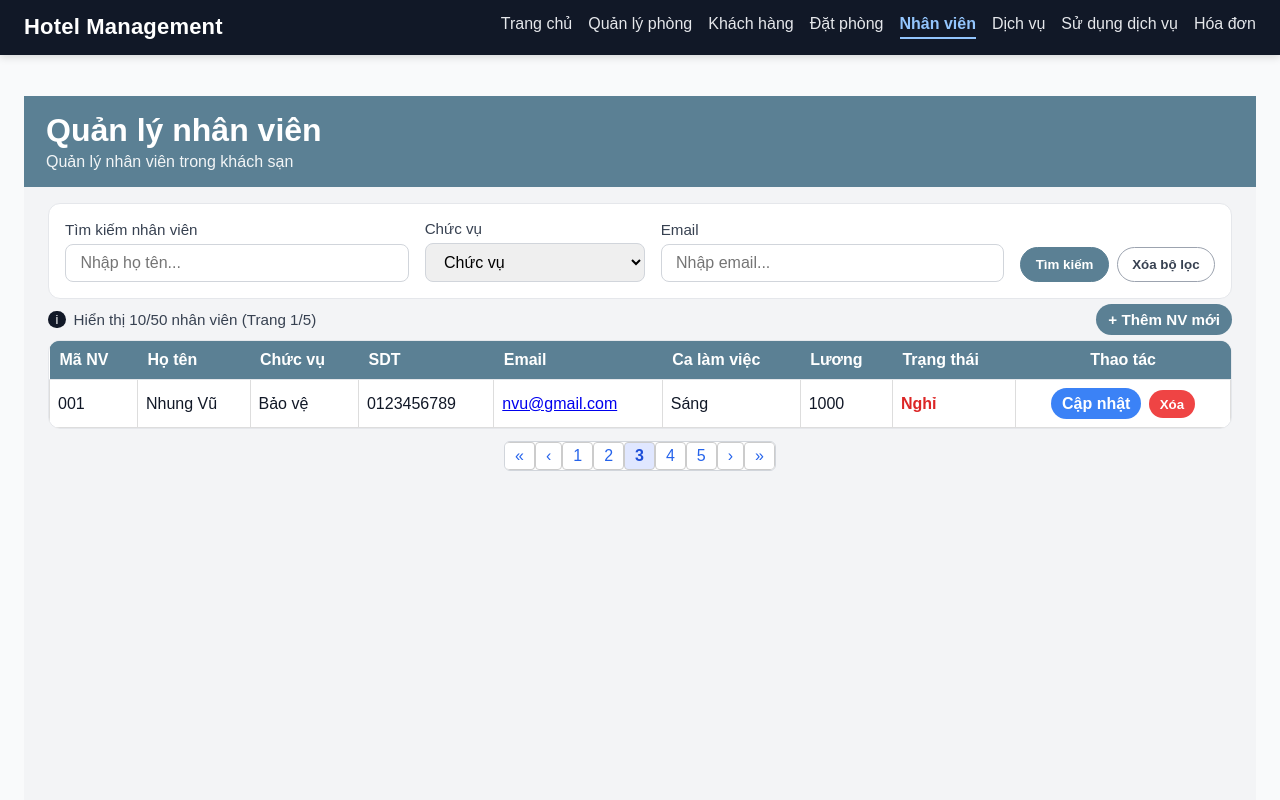
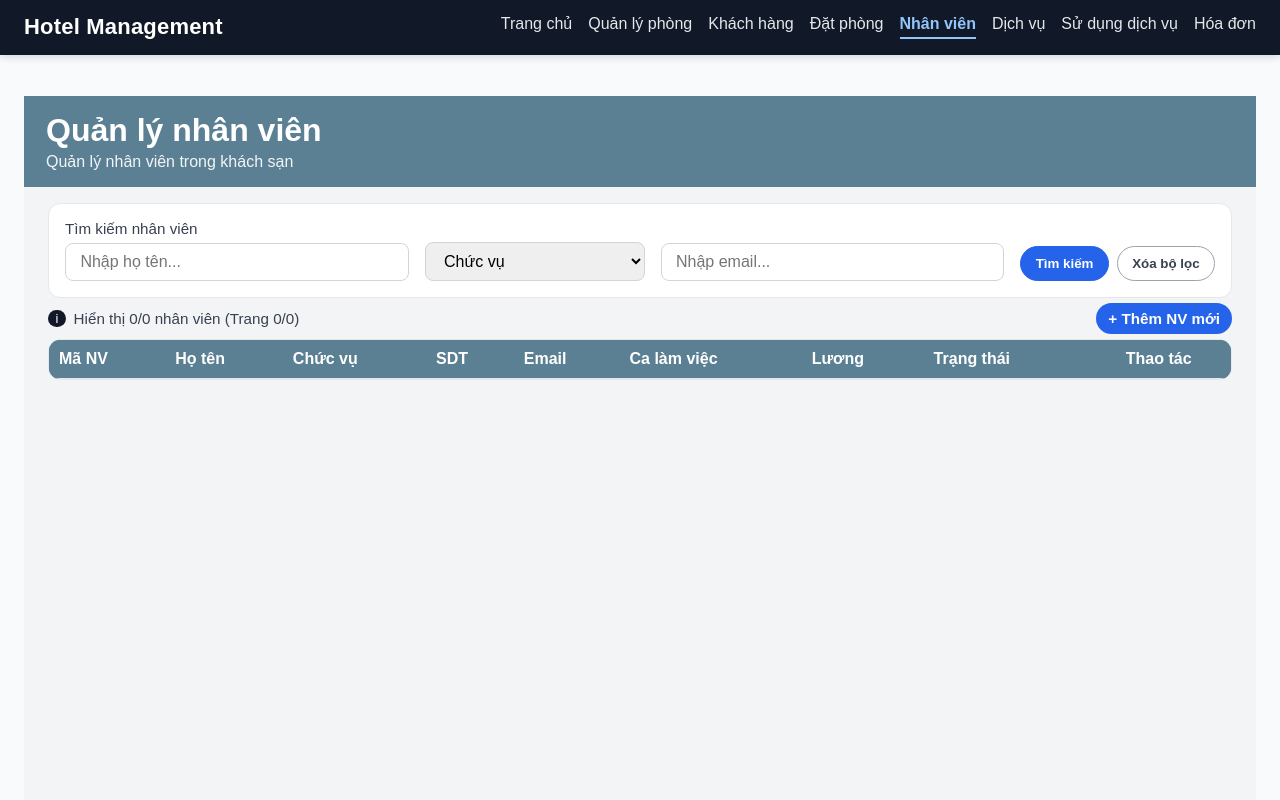
Before and after one commit to jotoki3142/QLKS_Front-end, a Next.js app: page /employee in a window 1280 px wide. Shown: the top 800 px of the page. Built offline with nearby package versions, Linux system fonts and the light colour scheme.

Commit message:
Cập nhật code quản lý nhân viên ở nhánh dev

```diff
--- a/app/employee/page.module.css
+++ b/app/employee/page.module.css
@@ -30,7 +30,7 @@
 }
 
 .searchBox button {
-  background-color: #385490;
+  background-color: #2e64da;
   color: white;
   padding: 8px 15px;
   border: none;
@@ -57,7 +57,7 @@
 }
 
 .addBtn {
-  background-color: #0369a1;
+  background-color: #2e64da;
   color: white;
   padding: 8px 15px;
   border-radius: 6px;
@@ -165,10 +165,10 @@
 .input:focus, .select:focus { outline: none; box-shadow: 0 0 0 2px rgba(37,99,235,0.28); }
 .filterActions { display: flex; gap: 0.5rem; }
 .btn { border: 1px solid #d1d5db; background: #fff; color: #111827; padding: 0.55rem 0.9rem; border-radius: 9999px; font-weight: 600; display: inline-flex; align-items: center; gap: 6px; }
-.btnPrimary { background: #5b8094; color: #fff; border-color: #5b8094; }
+.btnPrimary { background: #2563eb; color: #fff; border-color: #2563eb; }
 .btnGhost { background: #fff; border-color: #9ca3af; color: #374151; }
-.addLink { background: #5b8094; color: #fff; padding: 0.45rem 0.75rem; border-radius: 9999px; text-decoration: none; font-weight: 600; }
-.addLink:hover { background: #4d6d7e; }
+.addLink { background: #2563eb; color: #fff; padding: 0.45rem 0.75rem; border-radius: 9999px; text-decoration: none; font-weight: 600; }
+.addLink:hover { background: #1d4ed8; }
 
 /* Info line */
 .listInfo { display: flex; align-items: center; gap: 0.5rem; color: #374151; margin: 0.5rem 0 0.75rem; font-size: 0.95rem; }
--- a/app/employee/page.tsx
+++ b/app/employee/page.tsx
@@ -14,10 +14,10 @@ export default function EmployeePage() {
   };
 
   // Demo paging numbers for the UI
-  const total = 50;
+  const total = 0;
   const pageSize = 10;
-  const currentPage = 1;
-  const shown = 10;
+  const currentPage = 0;
+  const shown = 0;
 
   return (
     <main className={styles.main}>
@@ -44,7 +44,6 @@ export default function EmployeePage() {
           </div>
 
           <div className={styles.filterGroup}>
-            <label className={styles.filterLabel}>Chức vụ</label>
             <select
               className={styles.select}
               value={filters.position}
@@ -59,7 +58,6 @@ export default function EmployeePage() {
           </div>
 
           <div className={styles.filterGroup}>
-            <label className={styles.filterLabel}>Email</label>
             <input
               className={styles.input}
               type="email"
@@ -111,36 +109,11 @@ export default function EmployeePage() {
           </thead>
           <tbody>
             {/* Demo row to match screenshot */}
-            <tr>
-              <td className={styles.td}>001</td>
-              <td className={styles.td}>Nhung Vũ</td>
-              <td className={styles.td}>Bảo vệ</td>
-              <td className={styles.td}>0123456789</td>
-              <td className={styles.td}><a href="#">nvu@gmail.com</a></td>
-              <td className={styles.td}>Sáng</td>
-              <td className={styles.td}>1000</td>
-              <td className={styles.td} style={{ color: "#dc2626", fontWeight: 600 }}>Nghỉ</td>
-              <td className={`${styles.td} ${styles.center}`}>
-                <Link href="/employee/edit/001" className={styles.updateBtn}>Cập nhật</Link>
-                <button className={styles.deleteBtn}>Xóa</button>
-              </td>
-            </tr>
           </tbody>
         </table>
       </div>
 
-      {/* Pagination */}
-      <div className={styles.pagination}>
-        <div className={styles.pagerGroup}>
-          <button className={`${styles.pageButton} ${styles.pageArrow}`}>&laquo;</button>
-          <button className={`${styles.pageButton} ${styles.pageArrow}`}>&lsaquo;</button>
-          {[1,2,3,4,5].map((p) => (
-            <button key={p} className={`${styles.pageButton} ${p === 3 ? styles.pageButtonActive : ""}`}>{p}</button>
-          ))}
-          <button className={`${styles.pageButton} ${styles.pageArrow}`}>&rsaquo;</button>
-          <button className={`${styles.pageButton} ${styles.pageArrow}`}>&raquo;</button>
-        </div>
-      </div>
+
     </main>
   );
 }
```
